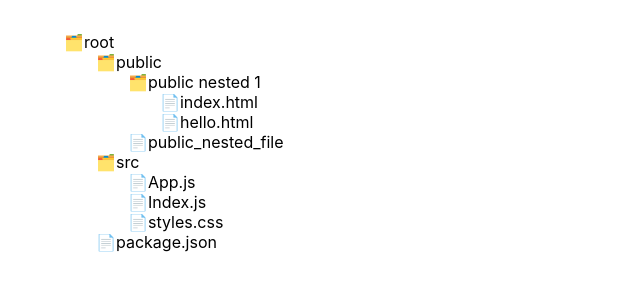
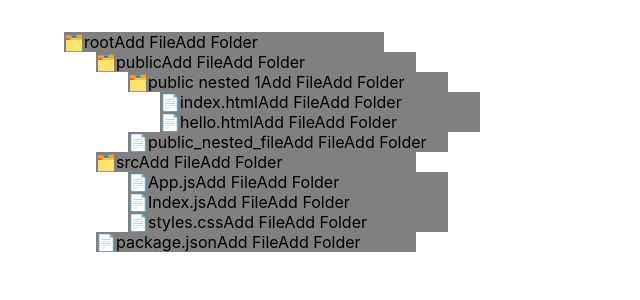
Before and after one commit to code0monkey1/react-interview-file-explorer, a React (Create React App) app: page / in a window 1280 px wide. Shown: the top 300 px of the page, without its empty margins (0-640 px from the left). Built offline with nearby package versions, Linux system fonts and the light colour scheme.

Commit message:
23 Apr 2023, 10:06

```diff
--- a/src/components/Folder.jsx
+++ b/src/components/Folder.jsx
@@ -2,17 +2,27 @@ import { useState } from 'react';
 
 const Folder = ({data}) => {
    const [open,setOpen]=useState(false)
+
   const styles={
     foldersStyle:{
       paddingLeft:"2rem",
       display:open?"none":"block"
+    },
+    itemStyle:{
+        display:"flex",
+        justifyContent:"space-between",
     }
+
   }
    return<>
 
-      <div onClick={()=>{setOpen(!open)}}>
+      <div onClick={()=>{setOpen(!open)}} style={{width:"20rem",backgroundColor:"grey"}} >
         <span>{data.isFolder?<>🗂️</>:<>📄</>}</span>
         {data.name}
+
+          <span>Add File</span>
+          <span>Add Folder</span>
+
       </div>
 
       <div  style={styles.foldersStyle}>
```
